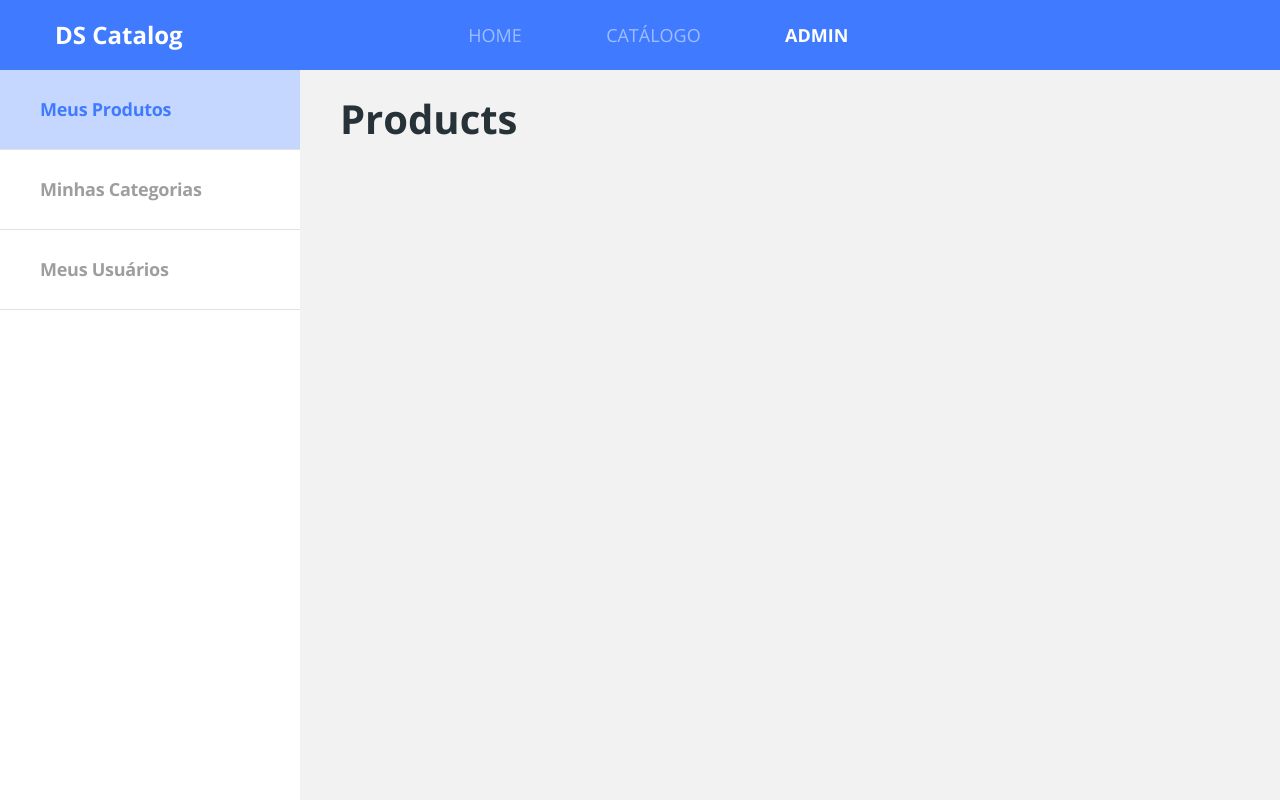
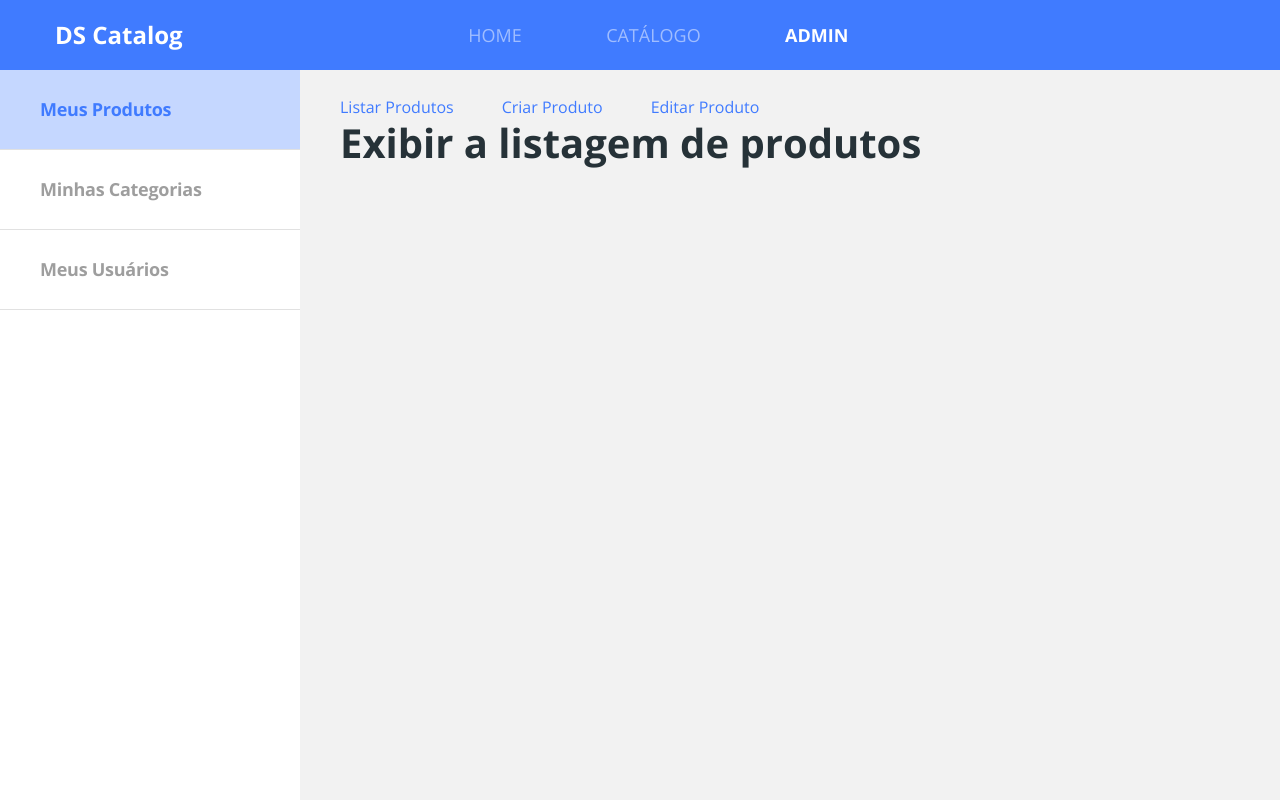
Before and after one commit to MarceloSantiagoCampos/DSCatalog-bootcamp-devsuperior, a React (Create React App) app in the folder front-web/: page /admin/products in a window 1280 px wide. Built offline with nearby package versions, Linux system fonts and the light colour scheme.

Commit message:
base admin structure

```diff
--- a/front-web/src/Routes.tsx
+++ b/front-web/src/Routes.tsx
@@ -1,4 +1,4 @@
-import { BrowserRouter, Switch, Route } from 'react-router-dom';
+import { BrowserRouter, Switch, Route, Redirect } from 'react-router-dom';
 import Navbar from './core/components/Navbar';
 import Admin from './pages/admin';
 import Catalog from './pages/catalog';
@@ -21,6 +21,7 @@
                     <ProducDetails />
                 </Route>
                 <Route path="/admin">
+                    <Redirect to="/admin/products" />
                     <Admin />
                 </Route>
             </Switch>
--- /dev/null
+++ b/front-web/src/pages/admin/Components/Products/index.tsx
@@ -0,0 +1,31 @@
+import { Switch, Route, Link } from 'react-router-dom';
+
+const Products = () => {
+    return(
+        <div>
+            <Link to="/admin/products" className="mr-5">
+                Listar Produtos
+            </Link>
+            <Link to="/admin/products/create" className="mr-5">
+                Criar Produto
+            </Link>
+            <Link to="/admin/products/10" className="mr-5">
+                Editar Produto
+            </Link>
+            <Switch>
+                <Route path="/admin/products" exact>
+                    <h1>Exibir a listagem de produtos</h1>
+                </Route>
+                <Route path="/admin/products/create">
+                    <h1>Criar novo produto</h1>
+                </Route>
+                <Route path="/admin/products/:productId">
+                    <h1>Editar um produto</h1>
+                </Route>
+            </Switch>
+        </div>
+    );
+}
+
+
+export default Products;
--- a/front-web/src/pages/admin/index.tsx
+++ b/front-web/src/pages/admin/index.tsx
@@ -1,6 +1,7 @@
 import './styles.scss'
 import Navbar from './Components/Navbar/index';
 import { Switch, Route } from 'react-router-dom';
+import Products from './Components/Products/index';
 
 
 const Admin = () => {
@@ -10,7 +11,7 @@
             <div className="admin-content">
                 <Switch>
                     <Route path="/admin/products">
-                        <h1>Products</h1>
+                        <Products />
                     </Route>
                     <Route path="/admin/categories">
                         <h1>Categories</h1>
```
